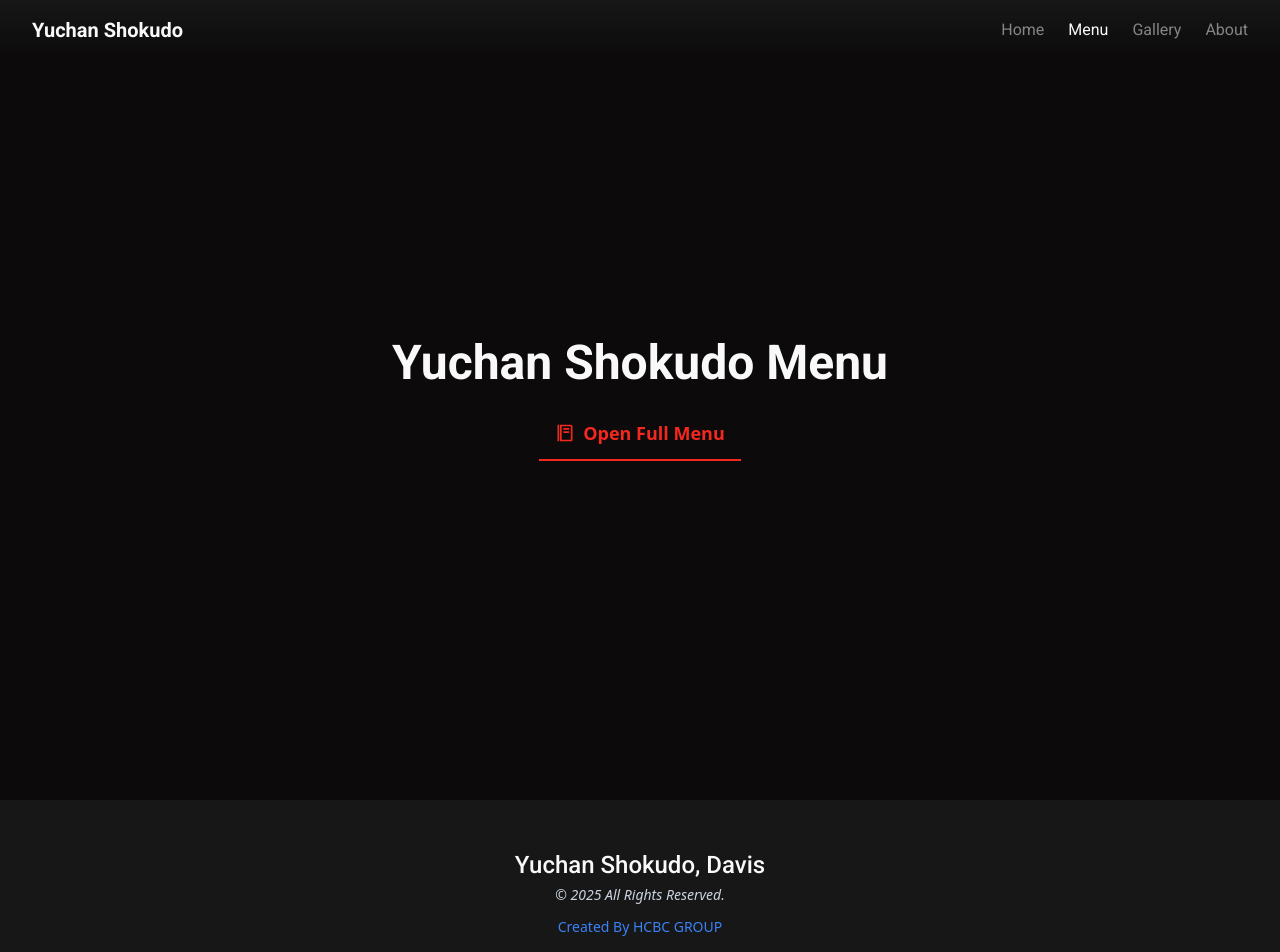
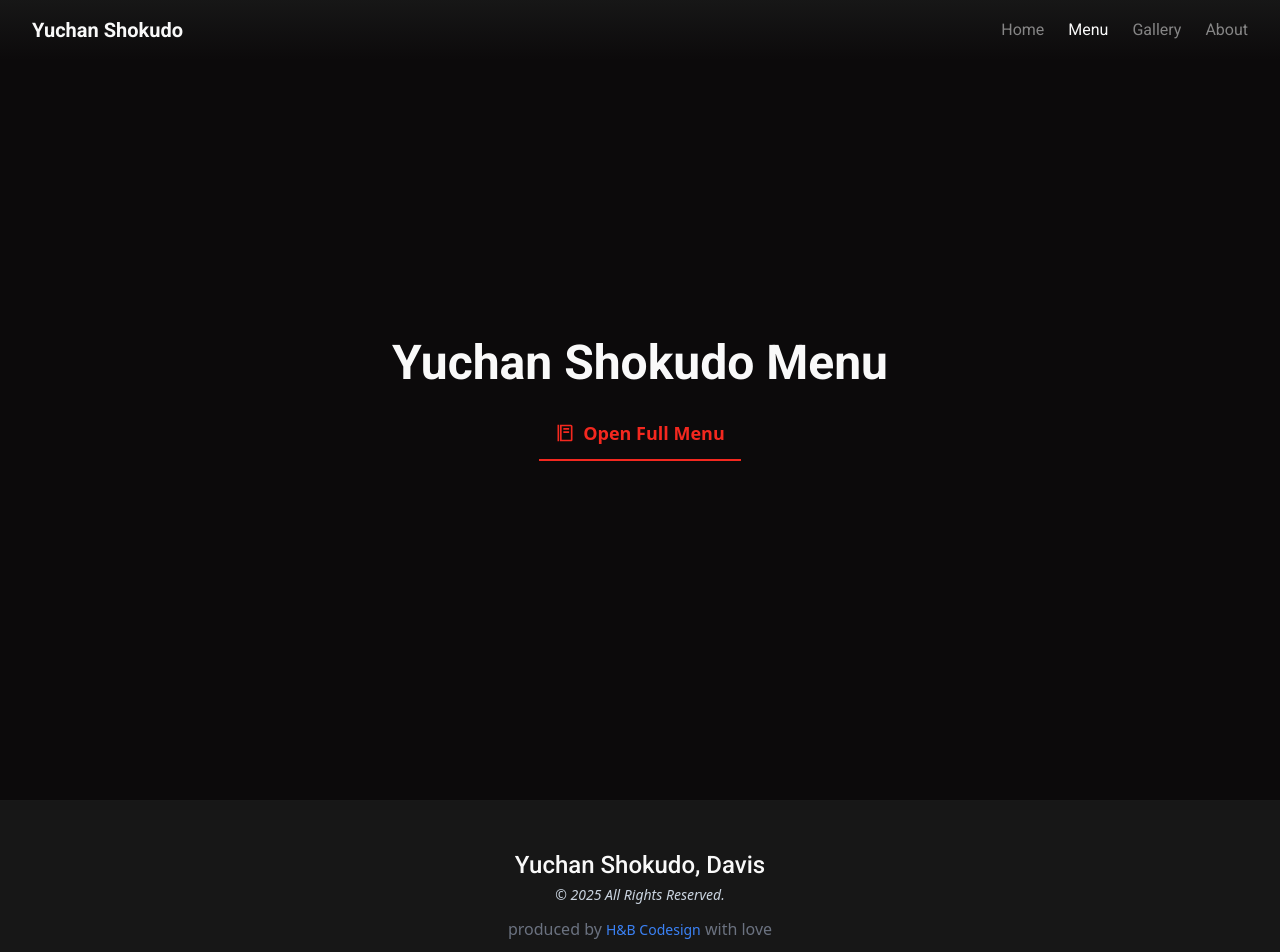
Before and after one commit to hcbcgroup/ys, a Next.js app: page /menu in a window 1280 px wide. Shown: the top 952 px of the page. Built offline with nearby package versions, Linux system fonts and the light colour scheme.

Commit message:
update: footer link

```diff
--- a/src/layouts/footer.layout.tsx
+++ b/src/layouts/footer.layout.tsx
@@ -9,12 +9,14 @@ const Footer: React.FC = () => {
           <span className="italic text-sm text-slate-300">
             &copy; 2025 All Rights Reserved.
           </span>
-          <a
-            className=" text-sm transition-all hover text-blue-500 lg:hover:text-blue-500/50"
-            href="https://hcbcgroup.com"
+          <div
+
+
           >
-            Created By HCBC GROUP
-          </a>
+             <span className="inline-block text-gray-500">produced by</span> <a className=" text-sm transition-all hover text-blue-500 lg:hover:text-blue-500/50"  href="https://hnbcodesign.com">
+             H&B Codesign
+             </a> <span className="inline-block text-gray-500">with love</span>
+          </div>
         </code>
       </section>
     </footer>
```
